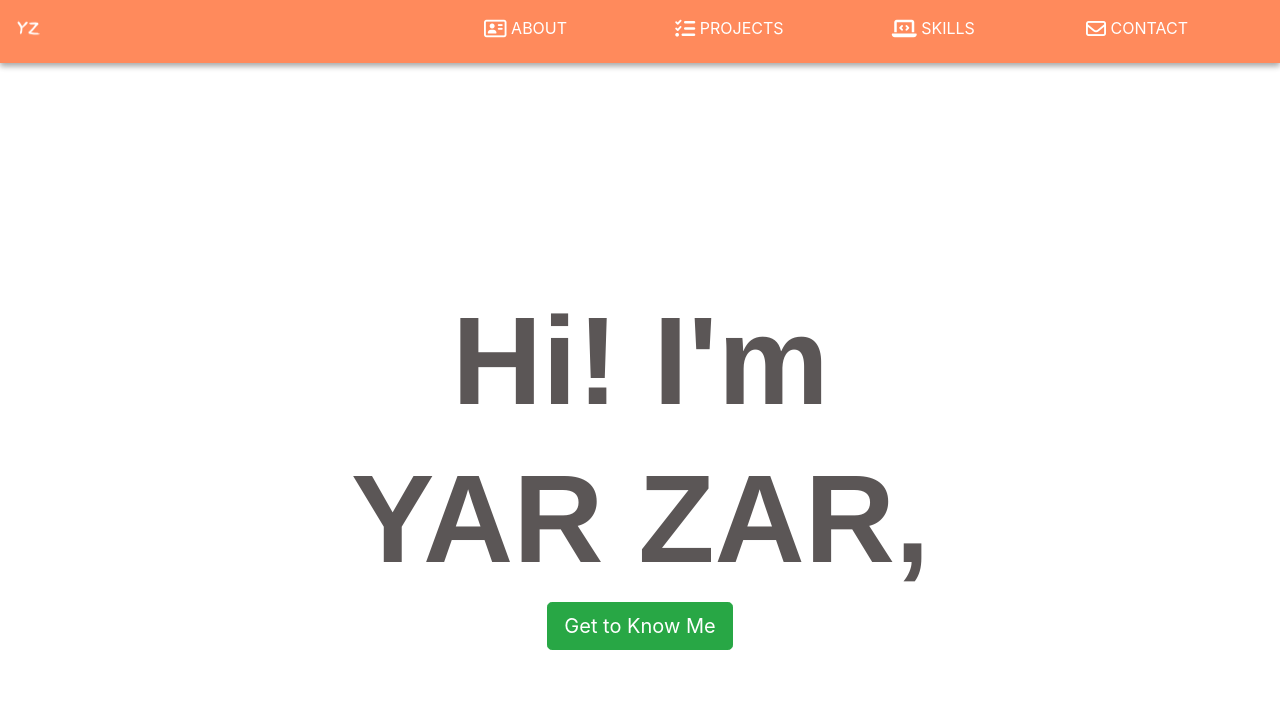
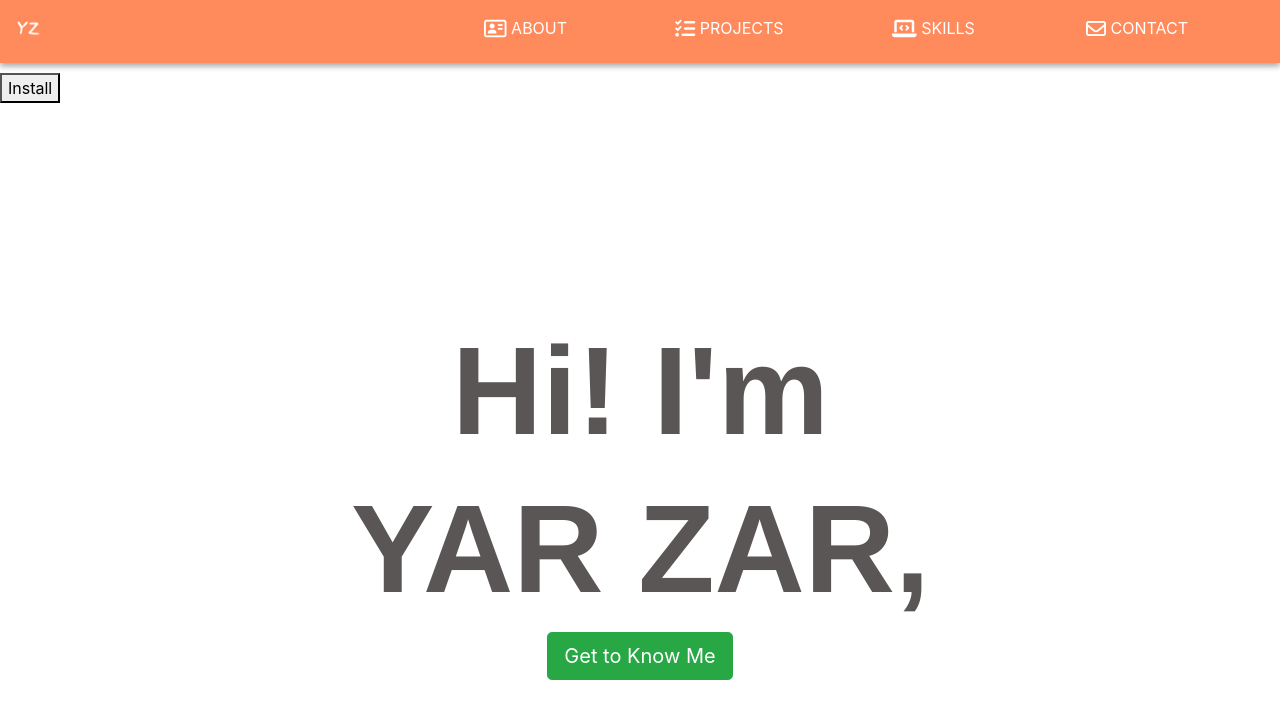
Before and after one commit to YarZarM/Portfolio, an Angular app: page /dashboard in a window 1280 px wide. Shown: the top 718 px of the page. Built offline with nearby package versions, Linux system fonts and the light colour scheme.

Commit message:
another change

```diff
--- a/src/app/main/main.component.html
+++ b/src/app/main/main.component.html
@@ -1,6 +1,6 @@
 <app-navbar></app-navbar>
 <div class="whole">
-    <button *ngIf="Pwa.promptEvent" (click)="installPwa()">
+    <button (click)="installPwa()">
         Install
     </button>
     <router-outlet></router-outlet>
```
